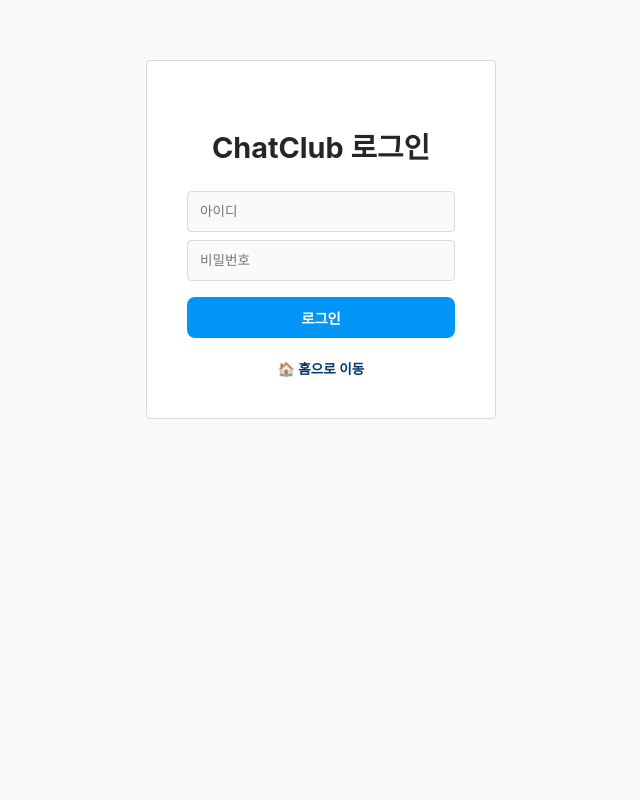
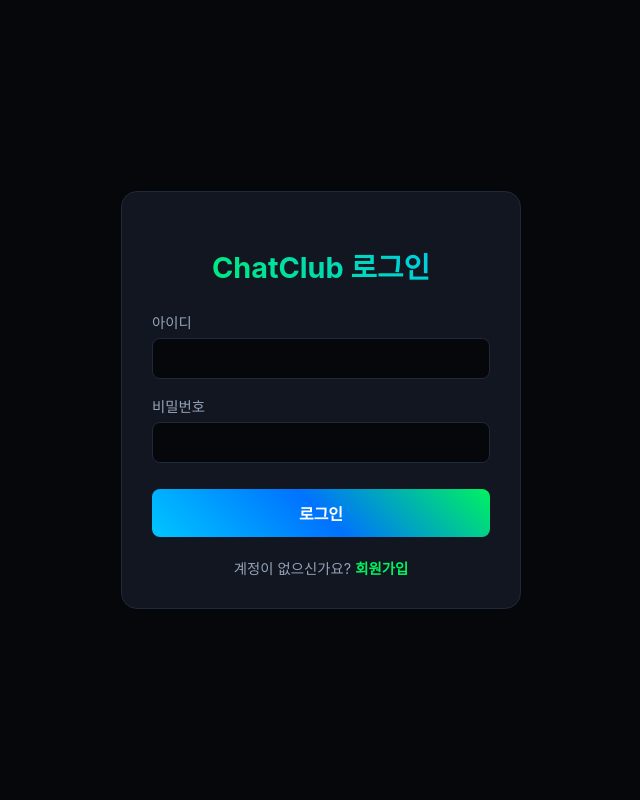
Before and after one commit to twinkelglue/App, a Flask app: page /login in a window 1280 px wide. Shown: the whole page, without its empty margins (319-959 px from the left). Run offline with Flask 3, Linux system fonts and the light colour scheme; some libraries are stand-ins or nearby versions.

Commit message:
Update login.html

```diff
--- a/templates/login.html
+++ b/templates/login.html
@@ -3,28 +3,44 @@
 <head>
     <meta charset="UTF-8">
     <meta name="viewport" content="width=device-width, initial-scale=1.0">
-    <title>ChatClub - 로그인</title>
+    <title>로그인 - ChatClub</title>
     <style>
-    body { background-color: #fafafa !important; color: #262626 !important; font-family: -apple-system, BlinkMacSystemFont, "Segoe UI", Roboto, sans-serif; }
-        .container { max-width: 350px; margin: 60px auto; background: #ffffff !important; padding: 40px; border: 1px solid #dbdbdb; border-radius: 4px; box-sizing: border-box; text-align: center; }
-        h2 { font-size: 1.8rem; margin-bottom: 25px; font-weight: 700; color: #262626 !important; }
-        input { width: 100%; padding: 12px; border: 1px solid #dbdbdb !important; border-radius: 4px; background-color: #fafafa !important; color: #262626 !important; margin-bottom: 8px; box-sizing: border-box; font-size: 0.85rem; }
-        input:focus { border-color: #a8a8a8 !important; outline: none; }
-        button { width: 100%; background: #0095f6 !important; color: white !important; border: none; padding: 10px; font-weight: bold; border-radius: 8px; cursor: pointer; margin-top: 8px; font-size: 0.9rem; }
-        button:hover { background: #1877f2 !important; }
-        a { color: #00376b !important; text-decoration: none; font-size: 0.85rem; display: inline-block; margin-top: 20px; font-weight: 600; }
-        a:hover { color: #0095f6 !important; }
+        :root {
+            --bg-color: #05070a;
+            --card-bg: #121620;
+            --text-color: #ffffff;
+            --text-muted: #94a3b8;
+            --gradient-instagram: linear-gradient(45deg, #00c6ff, #0072ff, #00f260);
+            --border-color: #1e293b;
+        }
+        body { background-color: var(--bg-color); color: var(--text-color); font-family: -apple-system, BlinkMacSystemFont, sans-serif; margin: 0; display: flex; justify-content: center; align-items: center; min-height: 100vh; }
+        .login-box { width: 100%; max-width: 400px; padding: 30px; background-color: var(--card-bg); border: 1px solid var(--border-color); border-radius: 16px; box-sizing: border-box; text-align: center; }
+        h2 { margin-bottom: 25px; background: linear-gradient(45deg, #00f260, #00c6ff); -webkit-background-clip: text; -webkit-text-fill-color: transparent; font-size: 1.8rem; }
+        .input-group { margin-bottom: 16px; text-align: left; }
+        .input-group label { display: block; margin-bottom: 6px; font-size: 0.9rem; color: var(--text-muted); }
+        .input-group input { width: 100%; padding: 12px; background-color: var(--bg-color); border: 1px solid var(--border-color); border-radius: 8px; color: #fff; box-sizing: border-box; outline: none; }
+        .btn-submit { width: 100%; background: var(--gradient-instagram); color: #fff; border: none; padding: 12px; border-radius: 8px; font-weight: 700; font-size: 1rem; cursor: pointer; margin-top: 10px; }
+        .footer-links { margin-top: 20px; font-size: 0.9rem; color: var(--text-muted); }
+        .footer-links a { color: #00f260; text-decoration: none; font-weight: 600; }
     </style>
 </head>
 <body>
-    <div class="container">
-        <h2>ChatClub 로그인</h2>
-        <form method="post">
-            <input type="text" name="username" placeholder="아이디" required>
-            <input type="password" name="password" placeholder="비밀번호" required>
-            <button type="submit">로그인</button>
-        </form>
-        <a href="/">🏠 홈으로 이동</a>
+<div class="login-box">
+    <h2>ChatClub 로그인</h2>
+    <form action="{{ url_for('login') }}" method="POST">
+        <div class="input-group">
+            <label>아이디</label>
+            <input type="text" name="username" required autocomplete="off">
+        </div>
+        <div class="input-group">
+            <label>비밀번호</label>
+            <input type="password" name="password" required>
+        </div>
+        <button type="submit" class="btn-submit">로그인</button>
+    </form>
+    <div class="footer-links">
+        계정이 없으신가요? <a href="{{ url_for('register') }}">회원가입</a>
     </div>
+</div>
 </body>
 </html>
```
